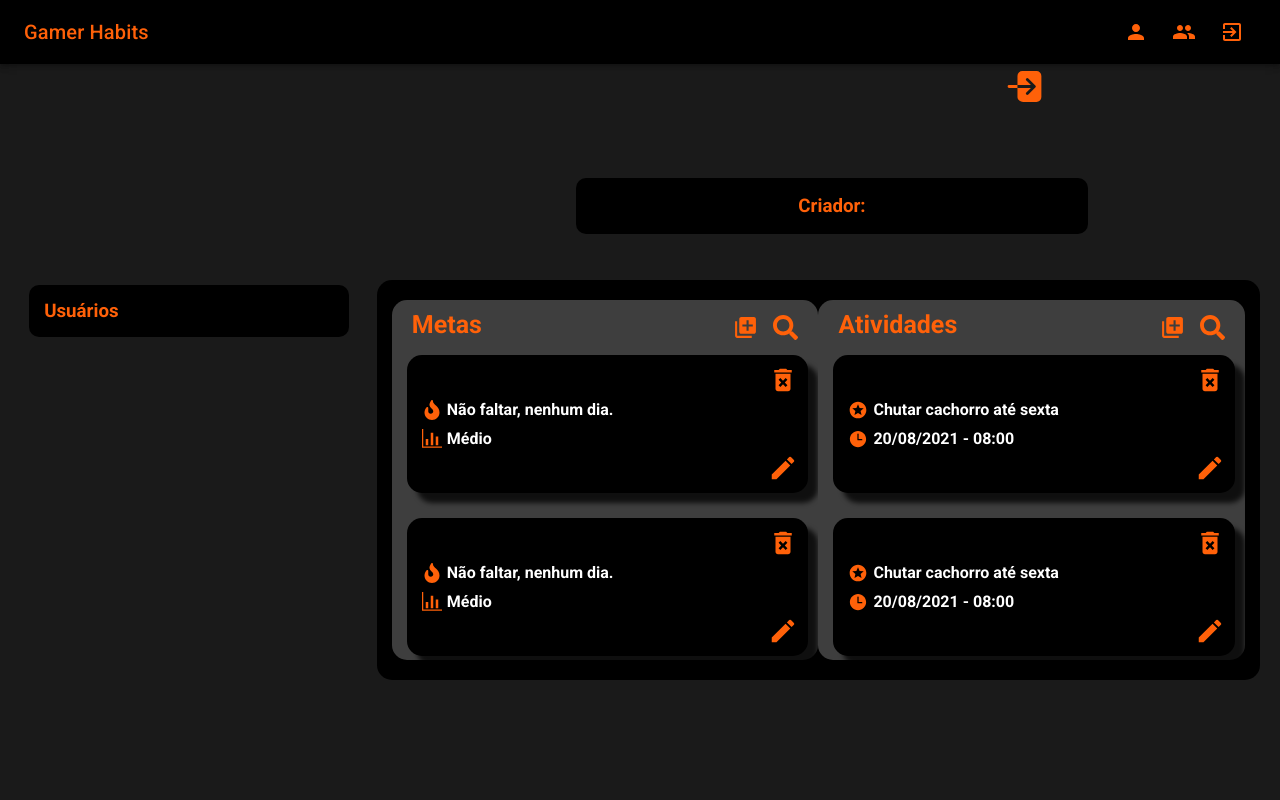
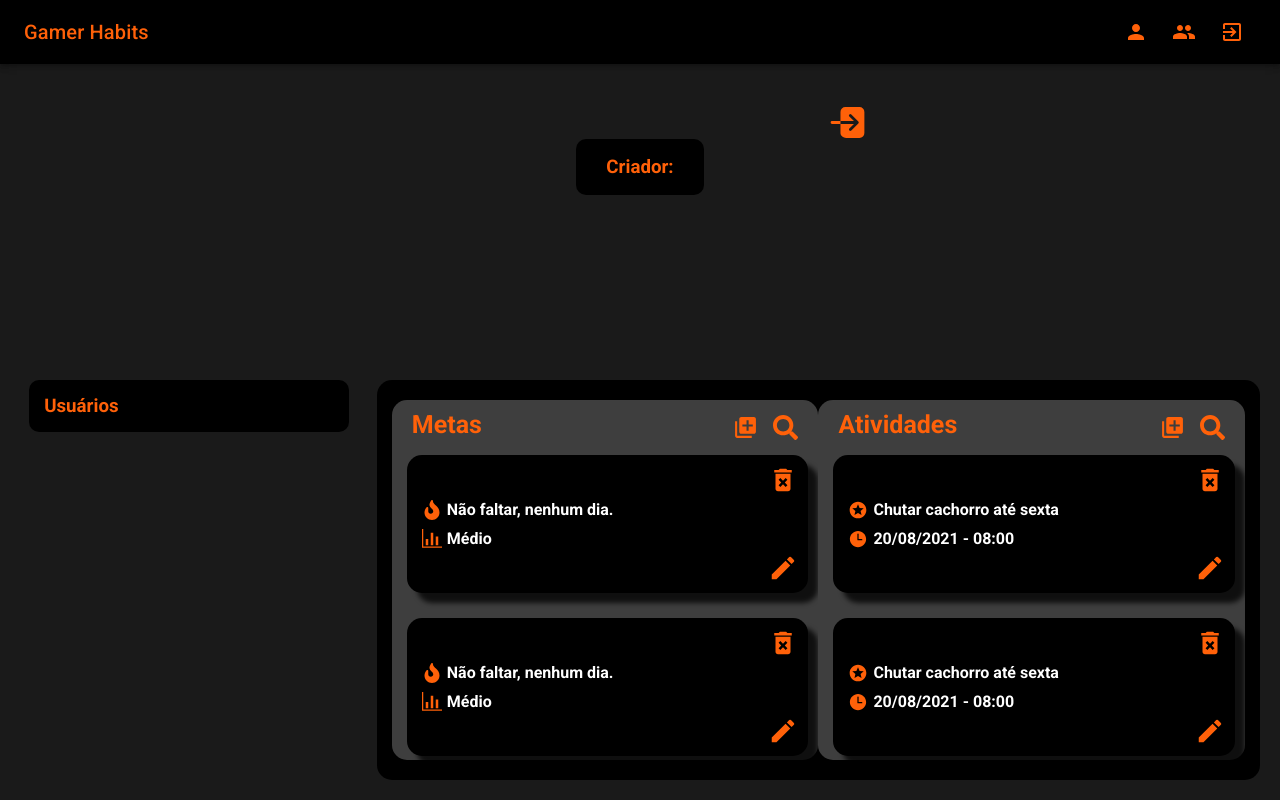
Before and after one commit to gabriel-fercav/HabitApp, a React (Create React App) app: page /group in a window 1280 px wide. Built offline with nearby package versions, Linux system fonts and the light colour scheme.

Commit message:
fix: atualizando estuilização de página de grupo.

```diff
--- a/src/pages/Group/style.js
+++ b/src/pages/Group/style.js
@@ -24,39 +24,41 @@ export const Container = styled.div`
 
   @media (min-width: 768px) {
     h2 {
-      position: absolute;
-      top: 50px;
-      right: 10vw;
       font-size: 60px;
+      margin-bottom: 30px;
     }
 
     p {
       position: absolute;
-      margin-top: 5px;
-      top: 130px;
-      right: 31vw;
+      top: 150px;
+
     }
   }
 
   @media (min-width: 1024px) {
     h2 {
-      position: absolute;
-      top: 100px;
-      left: -50vw;
       font-size: 60px;
     }
 
     p {
-      position: absolute;
-      margin-top: 5px;
-      top: 180px;
-      left: 9.5vw;
+      font-size: 25px;
     }
   }
 `;
 
 export const IconSubscription = styled.div`
   margin-left: 60%;
+  cursor: pointer;
+
+  @media(min-width: 768px) {
+    position: absolute;
+    top: 100px;
+    right: 10vw;
+  }
+
+  @media(min-width: 1024px) {
+    right: 32vw;
+  }
 `;
 
 export const ContainerCreator = styled.div`
@@ -78,15 +80,20 @@ export const ContainerCreator = styled.div`
   }
 
   @media(min-width: 768px) {
-    margin-top: 110px;
-    width: 40%;
-    margin-left: 40vw;
+    margin-top: 10px;
+    min-width: 30%;
+    margin-left: 30vw;
+    margin-bottom: 55px;
+
+    span {
+      font-size: 17px;
+    }
   }
 
   @media(min-width: 1024px) {
-    margin-top: 65px;
-    min-width: 30%;
-    margin-left: 30vw;
+    margin-top: 25px;
+    min-width: 10%;
+    margin-left: 0vw;
 
     p {
       font-size: 20px;
@@ -114,8 +121,8 @@ export const ContainerUsers = styled.div`
 
   @media (min-width: 768px) {
     position: absolute;
-    left: 0vw;
-    top: 120px;
+    left: 15vw;
+    top: 185px;
     width: 30vw;
     max-height: 29vh;
 
@@ -129,7 +136,7 @@ export const ContainerUsers = styled.div`
     max-height: 290px;
     position: absolute;
     left: 10px;
-    top: 275px;
+    top: 370px;
 
     p {
       position: unset;
@@ -162,7 +169,7 @@ export const Content = styled.div`
     width: 69vw;
     position: absolute;
     right: 20px;
-    top: 250px;
+    top: 350px;
     padding: 20px 15px 0 15px;
   }
 `;
```
